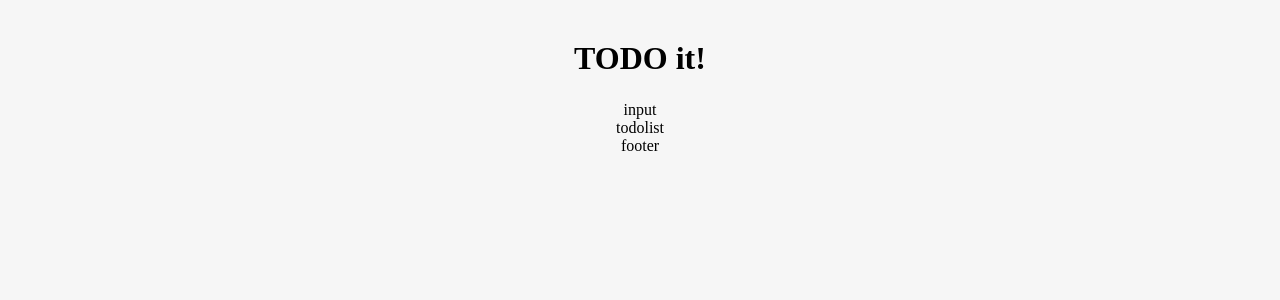
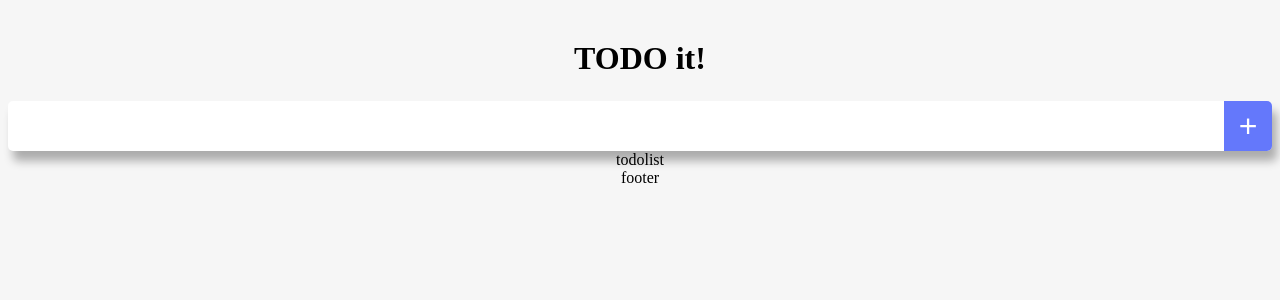
Before and after one commit to munseunggyu/vue_study, a Vue app in the folder vue-todolist/: page / in a window 1280 px wide. Shown: the top 300 px of the page. Built offline with nearby package versions, Linux system fonts and the light colour scheme.

Commit message:
todoinput 스타일링

```diff
--- a/vue-todolist/src/components/TodoInput.vue
+++ b/vue-todolist/src/components/TodoInput.vue
@@ -1,9 +1,58 @@
 <template>
-  <div>input</div>
+  <form class="inputBox shadow" v-on:submit.prevent="addTodo">
+    <input type="text" v-model="task" />
+    <button class="addBtn">+</button>
+  </form>
 </template>
 
 <script>
-export default {};
+export default {
+  data() {
+    return {
+      task: "",
+    };
+  },
+  methods: {
+    addTodo: function () {
+      console.log(this.task);
+      localStorage.setItem(
+        "todo",
+        JSON.stringify({
+          task: this.task,
+          id: new Date(),
+        })
+      );
+      this.clearInput();
+    },
+    clearInput: function () {
+      this.task = "";
+    },
+  },
+};
 </script>
 
-<style></style>
+<style scoped>
+input:focus {
+  outline: none;
+}
+.inputBox {
+  background: white;
+  height: 50px;
+  line-height: 50px;
+  border-radius: 5px;
+}
+.inputBox input {
+  border-style: none;
+  font-size: 0.9rem;
+}
+.addBtn {
+  border: 0;
+  border-radius: 0 5px 5px 0;
+  width: 3rem;
+  height: 100%;
+  float: right;
+  font-size: 2rem;
+  color: white;
+  background: #6478fb;
+}
+</style>
```
